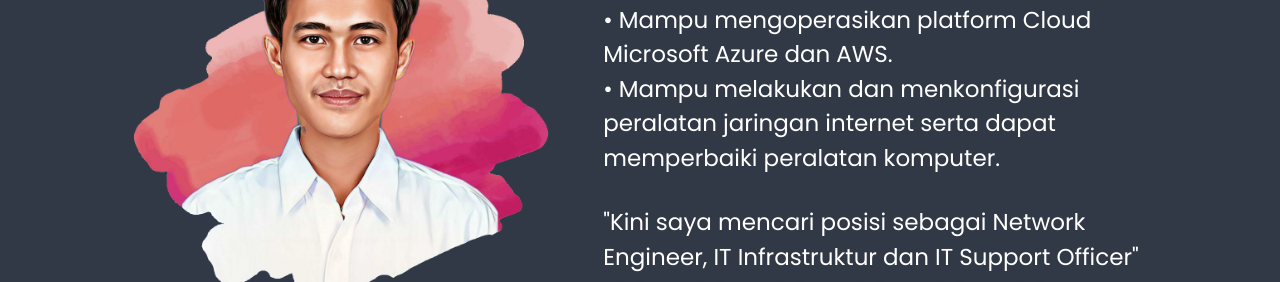
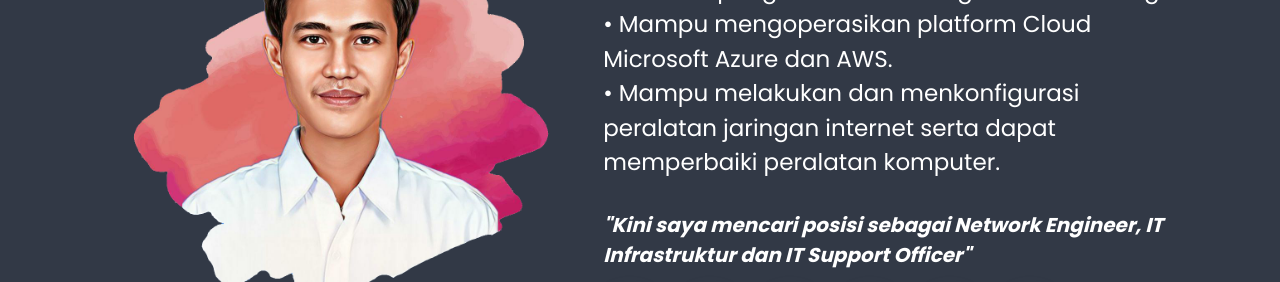
Before and after one commit to agrivinjp/agrivinjp.github.io, a plain HTML site: page index.html in a window 1280 px wide. Shown: the part 1094-1376 px from the top of the page. Drawn offline with nearby package versions, Linux system fonts and the light colour scheme.

Commit message:
Update style.css

```diff
--- a/css/style.css
+++ b/css/style.css
@@ -348,7 +348,12 @@ section{
 .hp:hover{
     background: #050505;
 }
-
+#look
+{
+   font-size: 2rem;
+   font-weight: 700;
+   font-style: italic;
+}
 /* responsive */
 @media only screen and (min-width: 320px) and (max-width: 991px) {
     .main{
```
